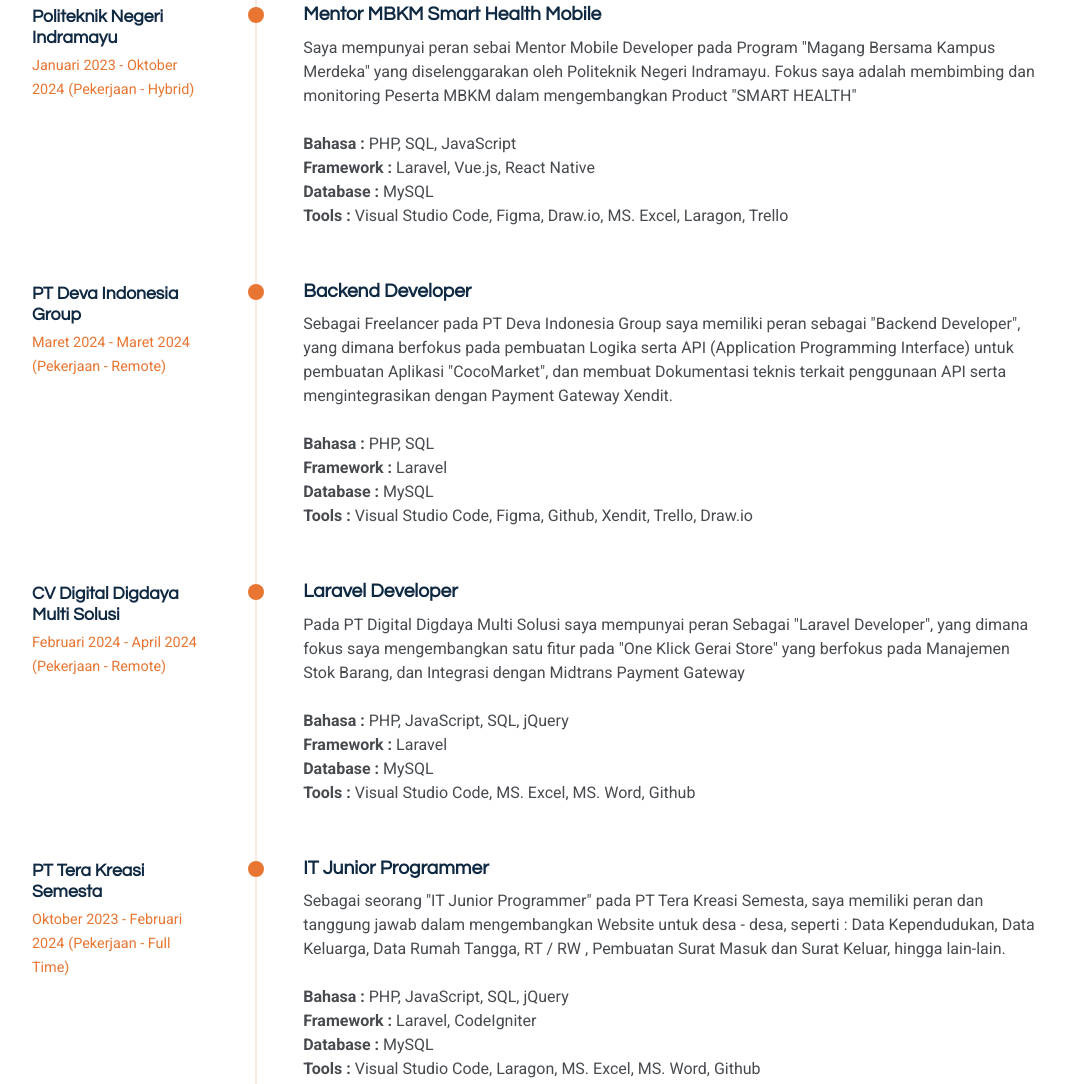
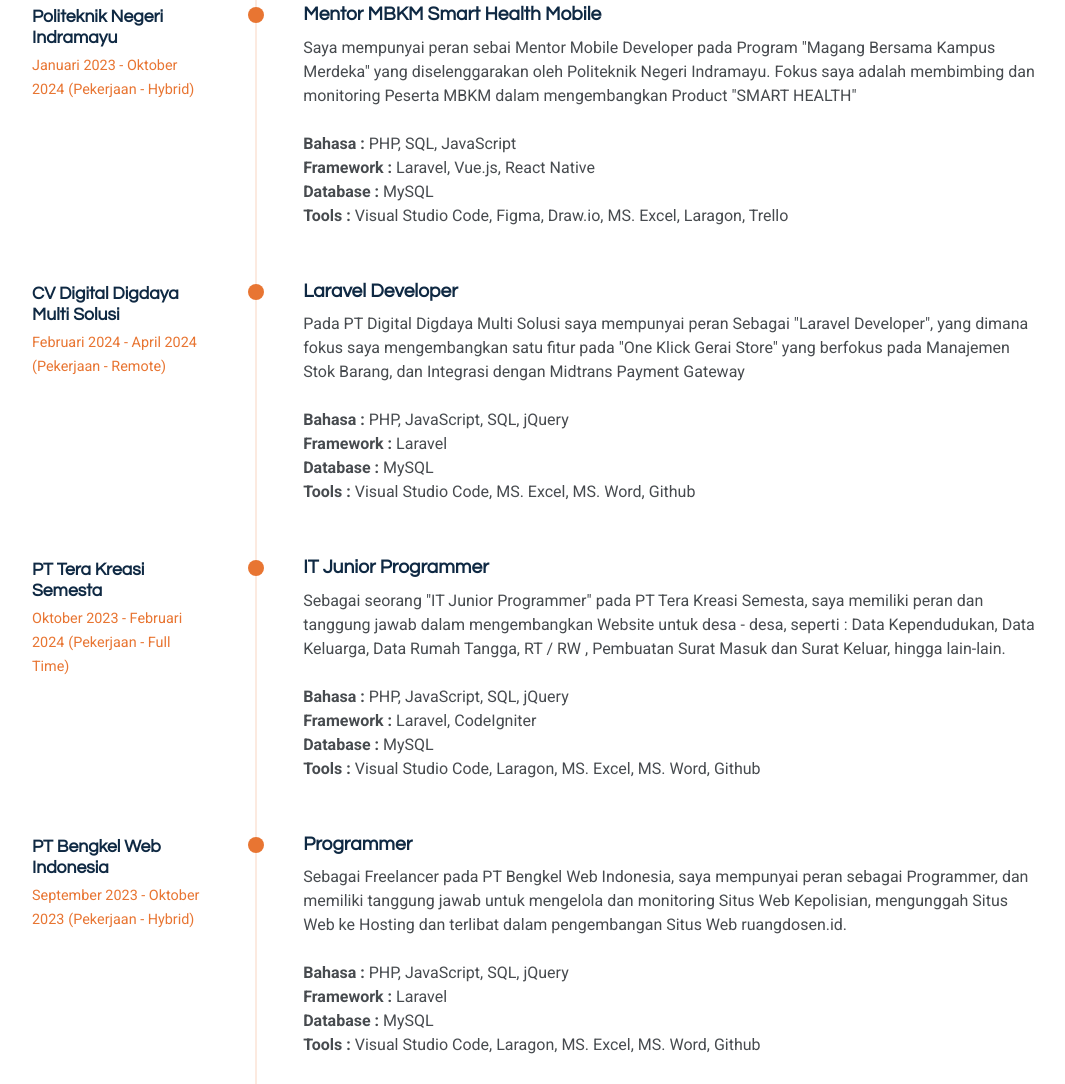
Before and after one commit to Teguhriyadi/Portofolio, a plain HTML site: page index.html in a window 1280 px wide. Shown: the part 3508-4592 px from the top of the page, without its empty margins (50-1115 px from the left). Drawn offline with Linux system fonts and the light colour scheme.

Commit message:
Update Portofolio

```diff
--- a/index.html
+++ b/index.html
@@ -515,7 +515,7 @@
                                         </div>
                                     </div>
 
-                                    <div class="timeline-item" data-aos="fade-up" data-aos-delay="400">
+                                    <!-- <div class="timeline-item" data-aos="fade-up" data-aos-delay="400">
                                         <div class="timeline-left">
                                             <h4 class="company">PT Deva Indonesia Group</h4>
                                             <span class="period">Maret 2024 - Maret 2024</span>
@@ -545,7 +545,7 @@
                                                 Trello, Draw.io
                                             </p>
                                         </div>
-                                    </div>
+                                    </div> -->
 
                                     <div class="timeline-item" data-aos="fade-up" data-aos-delay="400">
                                         <div class="timeline-left">
```
